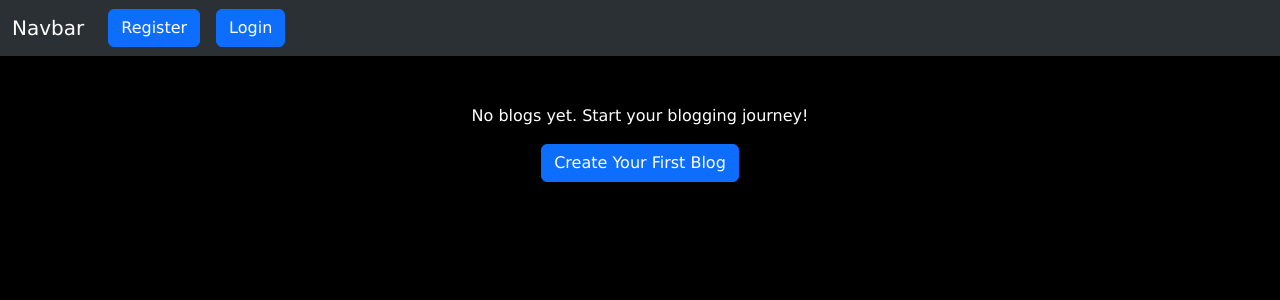
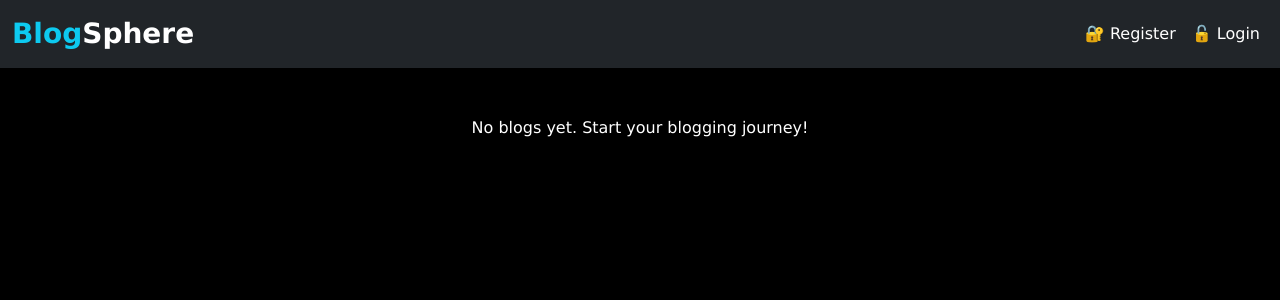
Before and after one commit to munna-yadav/blogger, a Django app: page /blog/ in a window 1280 px wide. Shown: the top 300 px of the page. Run offline with Django 5.2, Linux system fonts and the light colour scheme; data that the repository does not hold is empty.

Commit message:
wholesale commit

```diff
--- a/BlogApp/BlogApp/settings.py
+++ b/BlogApp/BlogApp/settings.py
@@ -131,4 +131,4 @@
 
 LOGIN_URL = 'login/'
 LOGIN_REDIRECT_URL = '/blog/'
-LOGOUT_REDIRECT_URL = ''
+LOGOUT_REDIRECT_URL = '/'
--- a/BlogApp/BlogApp/urls.py
+++ b/BlogApp/BlogApp/urls.py
@@ -25,7 +25,7 @@
 
 urlpatterns = [
     path('admin/', admin.site.urls),
-    path('',views.home, name='home'),
+    path('',views.welcome, name='welcome'),
     path('blog/',include('blog.urls')),
     # path('accounts/', include('django.contrib.auth.urls')),
     path('login/', LoginView.as_view(template_name='login.html'), name='login'),
--- a/BlogApp/BlogApp/views.py
+++ b/BlogApp/BlogApp/views.py
@@ -4,8 +4,8 @@
 from django.contrib.auth import login,logout
 from django.contrib import messages
 
-def home(request):
-    return render(request,"layout.html")
+def welcome(request):
+    return render(request,"blog/welcome.html")
 
 
 
--- a/BlogApp/blog/templates/blog/home.html
+++ b/BlogApp/blog/templates/blog/home.html
@@ -4,14 +4,18 @@
 
 {% block title %}Home{% endblock title %}
 
-{% block layout %}{% endblock layout %}
 
 {% block content %}
 
 {% if blogs|length == 0 %}
   <div class="text-center mt-5">
     <p>No blogs yet. Start your blogging journey!</p>
-    <a href="{% url 'create_blog' %}" class="btn btn-primary">Create Your First Blog</a>
+    {% if user.is_authenticated %}
+      <a href="{% url 'create_blog' %}" class="btn btn-primary">Create Your First Blog</a>
+    {% else %}
+    {% block layout %}{% endblock layout %}
+    {% endif %}
+
   </div>
 {% else %}
   <div class="container-row d-flex gap-3 flex-wrap">
--- a/BlogApp/blog/templates/logout.html
+++ b/BlogApp/blog/templates/logout.html
@@ -4,3 +4,4 @@
 
 <h2>logged out</h2>
 <p>you have been logged out <a href=" {% url "login" %} ">Login here</a> </p>
+<p>Go to Homepage <a href="{% url "welcome" %}">Home</a></p>
--- a/BlogApp/blog/urls.py
+++ b/BlogApp/blog/urls.py
@@ -8,4 +8,5 @@
     path('<int:blog_id>/edit',views.edit_blog, name="edit_blog"),
     path('<int:blog_id>/delete',views.delete_blog, name="delete_blog"),
     path('<int:blog_id>/comment', views.create_comment, name='create_comment'),
+    path('profile/',views.profile_view, name='profile_view')
 ]
--- a/BlogApp/templates/layout.html
+++ b/BlogApp/templates/layout.html
@@ -10,27 +10,32 @@
   <link rel="stylesheet" href="{% static "style.css" %}">
 </head>
 <body>
-    <nav class="navbar navbar-expand-lg bg-body-tertiary">
+    <nav class="navbar navbar-expand-lg bg-dark navbar-dark shadow-sm">
   <div class="container-fluid">
-          <a class="navbar-brand" href="#">Navbar</a>
-          <button class="navbar-toggler" type="button" data-bs-toggle="collapse" data-bs-target="#navbarNavAltMarkup" aria-controls="navbarNavAltMarkup" aria-expanded="false" aria-label="Toggle navigation">
+    <a class="navbar-brand fw-bold fs-3" href="{% url 'welcome' %}">
+      <span class="text-info">Blog</span><span class="text-white">Sphere</span>
+    </a>
+
+    <button class="navbar-toggler" type="button" data-bs-toggle="collapse" data-bs-target="#mainNavbar" aria-controls="mainNavbar" aria-expanded="false" aria-label="Toggle navigation">
       <span class="navbar-toggler-icon"></span>
     </button>
-          <div class="collapse navbar-collapse" id="navbarNavAltMarkup">
 
+    <div class="collapse navbar-collapse justify-content-end" id="mainNavbar">
+      <div class="navbar-nav">
         {% if user.is_authenticated %}
-            <a class="btn btn-primary mx-2"href="{% url "home" %}">Blog list</a>
-            <a class="btn btn-primary" href=  {% url "create_blog" %} >Create New</a>
-            <a class='btn btn-danger mx-2' href="{% url "logout" %}">Logout</a>
+          <a class="nav-link text-white" href="{% url 'home' %}">📝 Blog List</a>
+          <a class="nav-link text-white" href="{% url 'create_blog' %}">➕ New Blog</a>
+          <a class="nav-link text-white" href="{% url 'profile_view' %}">👤 Profile</a>
+          <a class="nav-link text-danger" href="{% url 'logout' %}">🚪 Logout</a>
         {% else %}
-            <a class="btn btn-primary mx-2" href={% url "register" %}> Register</a>
-            <a class="btn btn-primary mx-2" href={% url "login" %} >Login</a>
+          <a class="nav-link text-white" href="{% url 'register' %}">🔐 Register</a>
+          <a class="nav-link text-white" href="{% url 'login' %}">🔓 Login</a>
         {% endif %}
-
-
+      </div>
     </div>
   </div>
 </nav>
+
       {% block layout %}
 
       {% endblock layout %}
```
Also changed, not shown: BlogApp/blog/templates/blog/blog_detail.html (line endings or trailing spaces). Lines whose indentation alone changed are shown as unchanged.
